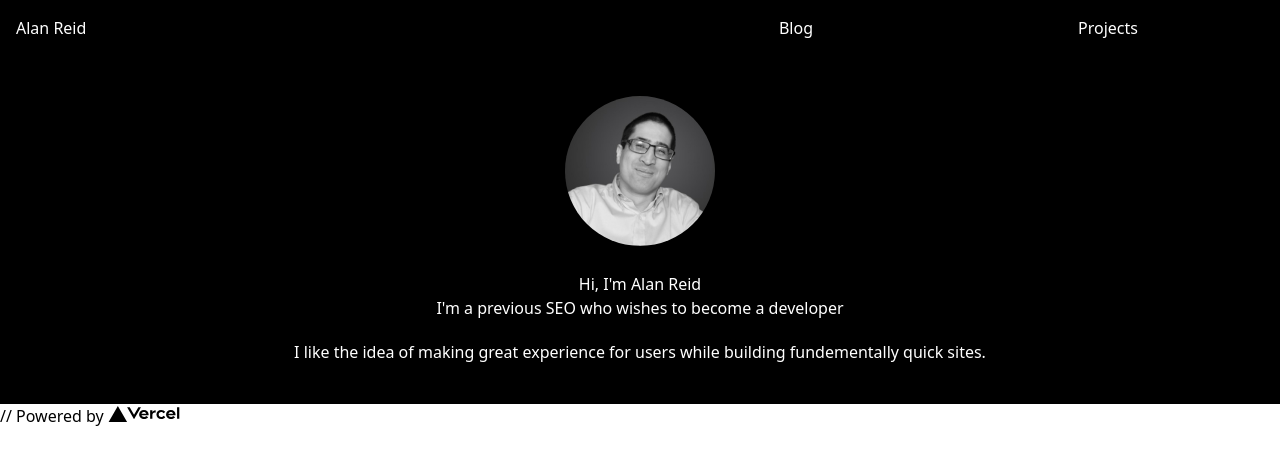
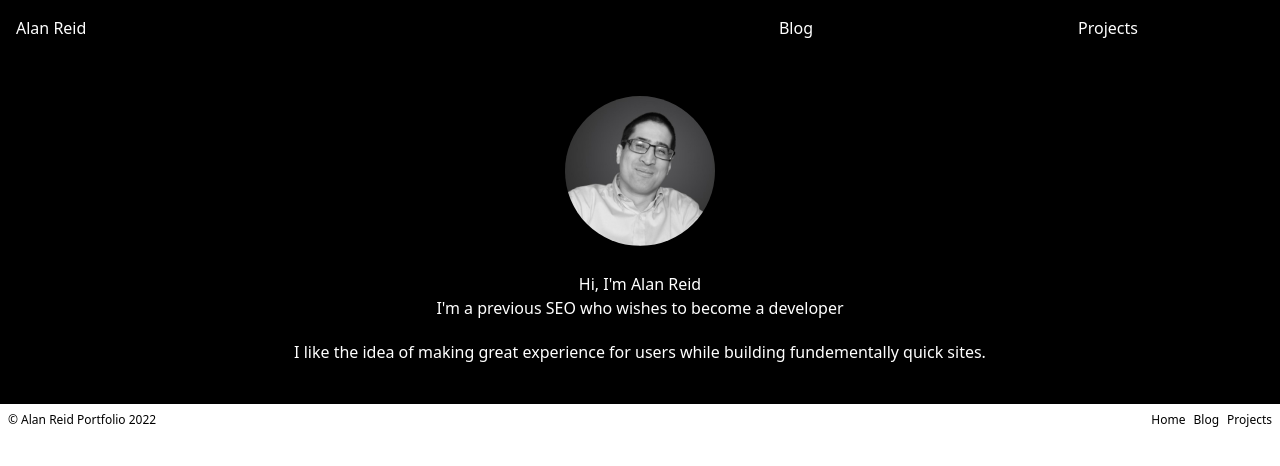
Before and after one commit to Coldboltage/alanreid-nextjs, a Next.js app: page / in a window 1280 px wide. Shown: the top 466 px of the page. Built offline with nearby package versions, Linux system fonts and the light colour scheme.

Commit message:
correcting background colours and container styles

```diff
--- a/components/Footer.js
+++ b/components/Footer.js
@@ -3,18 +3,17 @@ import Image from "next/image"
 
 const Footer = () => {
   return (
-    <footer className="">
-      //{" "}
-      <a
-        href="https://vercel.com?utm_source=create-next-app&utm_medium=default-template&utm_campaign=create-next-app"
-        target="_blank"
-        rel="noopener noreferrer"
-      >
-        Powered by{" "}
-        <span className="">
-          <Image src="/vercel.svg" alt="Vercel Logo" width={72} height={16} />
-        </span>
-      </a>
+    <footer className="flex justify-between p-2">
+      <div>
+        <p className="text-xs">&copy; Alan Reid Portfolio {new Date().getFullYear()}</p>
+      </div>
+      <div>
+        <ul className="flex justify-between space-x-2 text-xs">
+          <li>Home</li>
+          <li>Blog</li>
+          <li>Projects</li>
+        </ul>
+      </div>
     </footer>
   );
 };
--- a/components/Header.js
+++ b/components/Header.js
@@ -1,21 +1,23 @@
-import React from 'react';
+import React from "react";
 
 const Header = () => {
   // Header for each page
-  return <header>
+  return (
+    <header className="bg-black">
+      <div className="container mx-auto">
         {/* Nav for the top of each page */}
         {/* >> Each Section  */}
-    <nav className="grid grid-cols-2 p-4 space-between bg-black">
+        <nav className="grid grid-cols-2 p-4 space-between">
           {/* Divided into two section */}
-      <section className="text-white">
-        Alan Reid
-      </section>
-      <section className="grid grid-cols-2 text-white text-center">
+          <section className="text-white">Alan Reid</section>
+          <section className="grid grid-cols-2 text-center text-white">
             <div>Blog</div>
             <div>Projects</div>
           </section>
         </nav>
-  </header>;
+      </div>
+    </header>
+  );
 };
 
 export default Header;
```
Lines whose indentation alone changed are shown as unchanged.
